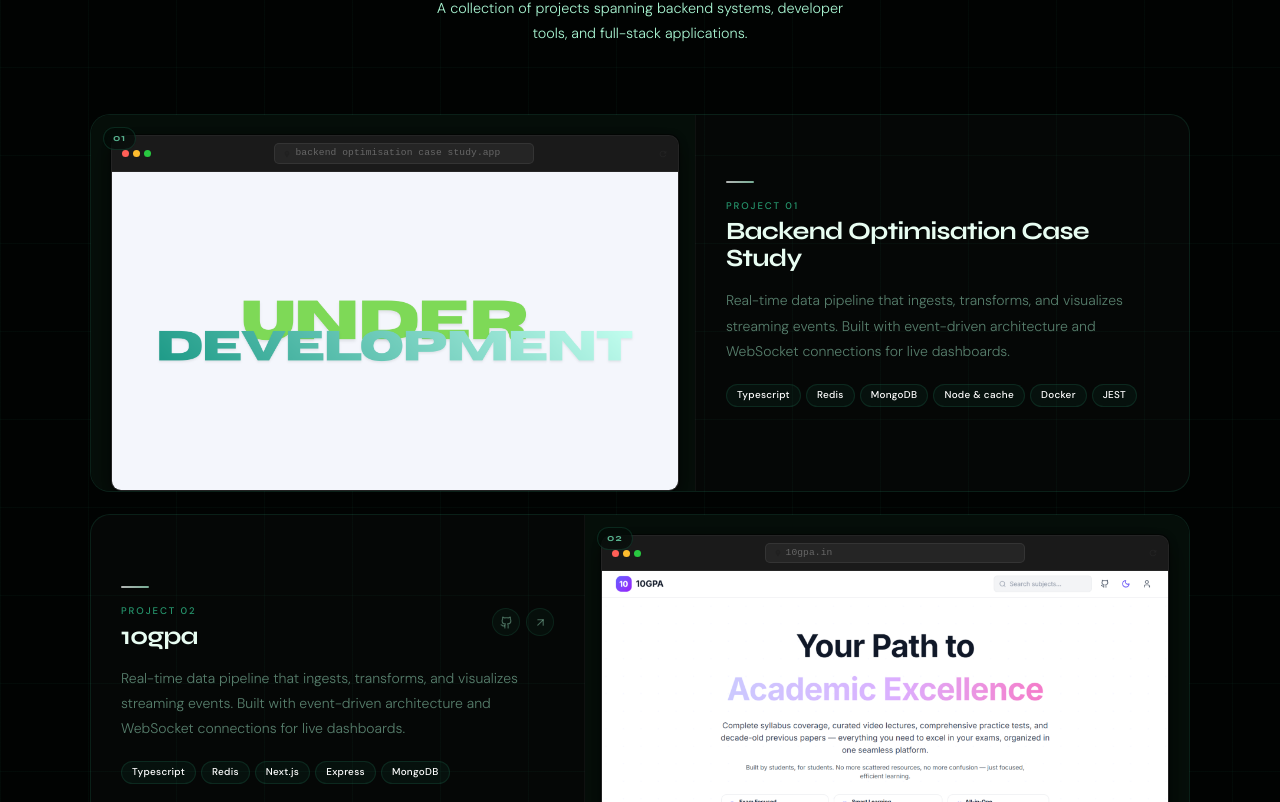
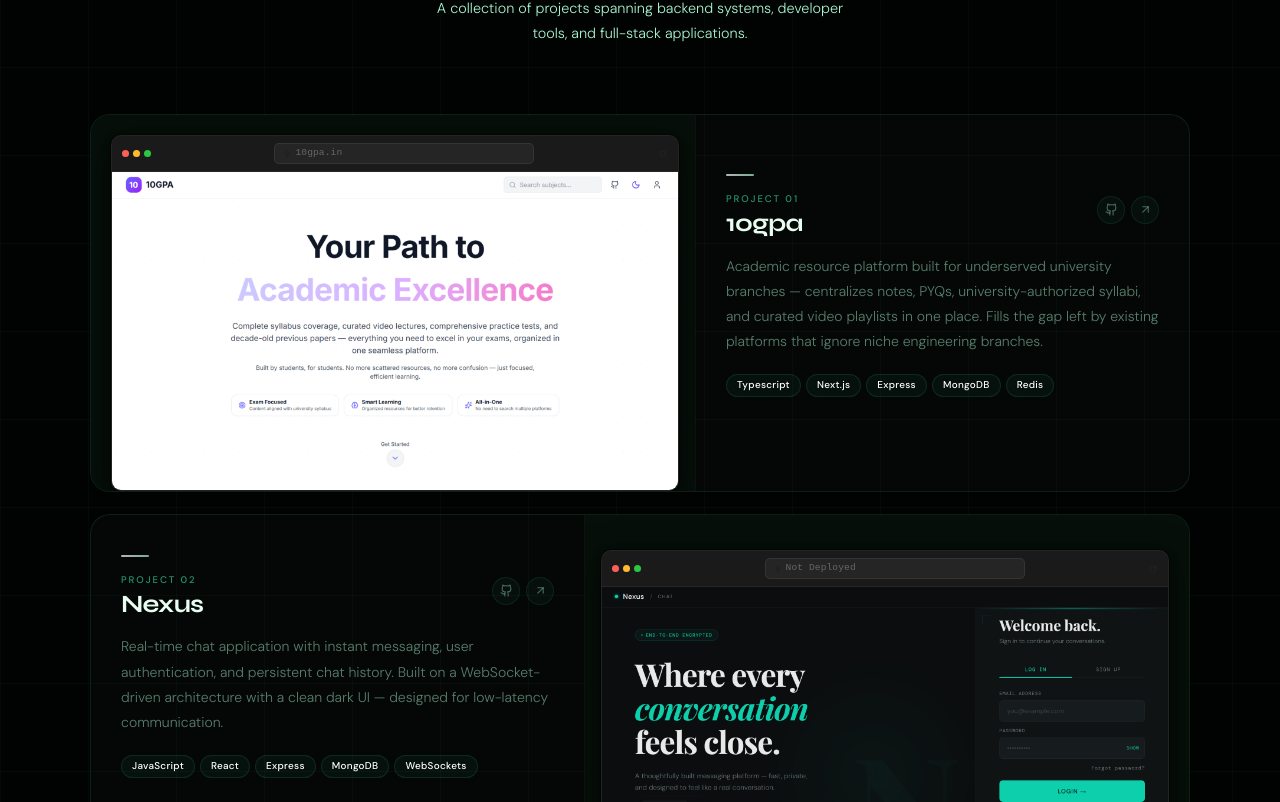
Before and after one commit to codetillsleep/portfolio, a Next.js app: page / in a window 1280 px wide. Shown: the part 1018-1820 px from the top of the page. Built offline with nearby package versions, Linux system fonts and the light colour scheme.

Commit message:
final changes

```diff
--- a/app/Components/About/About.tsx
+++ b/app/Components/About/About.tsx
@@ -3,6 +3,7 @@
 import { useEffect, useRef, useState } from "react";
 import { ArrowUpRight, Code2, Server, Database, GitBranch } from "lucide-react";
 import "./About.css";
+import Image from "next/image";
 import { skills, stats } from "@/app/constants/constants";
 import user from "@/user.json";
 function useInView(threshold = 0.12) {
@@ -24,7 +25,6 @@ function useInView(threshold = 0.12) {
 
   return { ref, inView };
 }
-
 export default function About() {
   const { ref: sectionRef, inView } = useInView(0.08);
   const { ref: skillsRef, inView: skillsInView } = useInView(0.1);
--- a/app/Components/Navbar/Navbar.tsx
+++ b/app/Components/Navbar/Navbar.tsx
@@ -2,7 +2,7 @@
 
 import { useState, useEffect } from "react";
 import { Menu, X, ExternalLink, Download } from "lucide-react";
-import { navLinks } from "@/app/constants/constants";
+import { navLinks, ResumeLink } from "@/app/constants/constants";
 import "./Navbar.css";
 
 export default function Navbar() {
@@ -46,7 +46,7 @@ export default function Navbar() {
               </a>
             ))}
             <a
-              href="https://www.google.com/" // replace with your resume link
+              href={ResumeLink}
               target="_blank"
               rel="noopener noreferrer"
               className="nav-resume"
--- a/app/Components/Projects/Projects.tsx
+++ b/app/Components/Projects/Projects.tsx
@@ -134,7 +134,6 @@ function ProjectCard({
             liveUrl={project.live}
           />
         </div>
-        <span className="project-number">{project.id}</span>
       </div>
 
       {/* Content side */}
--- a/app/constants/constants.ts
+++ b/app/constants/constants.ts
@@ -72,35 +72,24 @@ const stats = [
 const projects = [
   {
     id: "01",
-    title: "Backend Optimisation Case Study",
-    featured: false,
-    description:
-      "Real-time data pipeline that ingests, transforms, and visualizes streaming events. Built with event-driven architecture and WebSocket connections for live dashboards.",
-    tags: ["Typescript", "Redis", "MongoDB", "Node & cache", "Docker", "JEST"],
-    // github: "https://github.com/codetillsleep/notesapp2.0",
-    // live: "https://10gpa.in",
-    image: "/projects/UDS.png",
-  },
-  {
-    id: "02",
     title: "10gpa",
     featured: false,
     description:
-      "Real-time data pipeline that ingests, transforms, and visualizes streaming events. Built with event-driven architecture and WebSocket connections for live dashboards.",
-    tags: ["Typescript", "Redis", "Next.js", "Express", "MongoDB"],
+      "Academic resource platform built for underserved university branches — centralizes notes, PYQs, university-authorized syllabi, and curated video playlists in one place. Fills the gap left by existing platforms that ignore niche engineering branches.",
+    tags: ["Typescript", "Next.js", "Express", "MongoDB", "Redis"],
     github: "https://github.com/codetillsleep/notesapp2.0",
     live: "https://10gpa.in",
     image: "/projects/project-one.png",
   },
   {
-    id: "03",
+    id: "02",
     title: "Nexus",
     featured: false,
     description:
-      "Real-time data pipeline that ingests, transforms, and visualizes streaming events. Built with event-driven architecture and WebSocket connections for live dashboards.",
+      "Real-time chat application with instant messaging, user authentication, and persistent chat history. Built on a WebSocket-driven architecture with a clean dark UI — designed for low-latency communication.",
     tags: ["JavaScript", "React", "Express", "MongoDB", "WebSockets"],
-    github: "https://github.com/yourusername/project-three",
-
+    github: "https://github.com/codetillsleep/Nexus",
+    live: "Not Deployed",
     image: "/projects/image.png",
   },
 ];
@@ -111,4 +100,5 @@ const navLinks = [
   { name: "About", href: "#about" },
   { name: "Contact", href: "#contact" },
 ];
-export { stats, skills, socials, projects, navLinks };
+const ResumeLink = "https://www.google.com/";
+export { stats, skills, socials, projects, navLinks, ResumeLink };
```
Also changed, not shown: public/profile/prfimg.jpeg (added).
